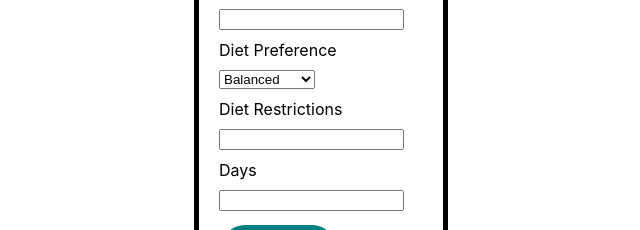
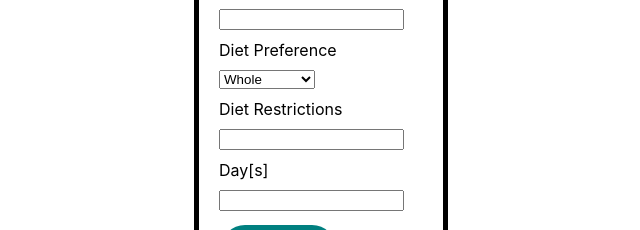
Before and after one commit to cjtakhar/nomnom, a React (Create React App) app: page / in a window 1280 px wide. Shown: the part 236-466 px from the top of the page, without its empty margins (319-959 px from the left). Built offline with nearby package versions, Linux system fonts and the light colour scheme.

Commit message:
update 0.1

```diff
--- a/src/App.css
+++ b/src/App.css
@@ -1,14 +1,5 @@
 body {
   margin: 0 auto;
-}
-
-.main-container {
-  display: flex;
-  justify-content: center;
-  align-items: center;
-  height: 100vh;
-  width: 100vw;
-  text-align: center;
 }
 
 .first-container {
@@ -50,3 +41,24 @@ form label, form input, form select {
   cursor: pointer;
   border-radius: 25px;
 }
+
+/* For devices with screen width between 320px and 767px, such as iPhone */
+@media (min-width: 320px) and (max-width: 767px) {
+  .first-container {
+    width: 90%;
+  }
+}
+
+/* For devices with screen width between 768px and 1023px, such as iPad */
+@media (min-width: 768px) and (max-width: 1023px) {
+  .first-container {
+    width: 70%;
+  }
+}
+
+/* For devices with screen width of 1024px or larger, such as large desktop screens */
+@media (min-width: 1024px) {
+  .first-container {
+    width: 50%;
+  }
+}
--- a/src/components/dash.jsx
+++ b/src/components/dash.jsx
@@ -2,7 +2,7 @@ import MealPlanner from './mealplanner';
 
 const Dash = () => {
     return (
-            <div clasName="main-container">
+            <div className="main-container">
                 <div>
                     <h1 className="title">nom nom.</h1>
                 </div>
--- a/src/components/mealplanner.jsx
+++ b/src/components/mealplanner.jsx
@@ -1,41 +1,42 @@
-import React, { useState } from 'react';
+import React, { useState, useEffect } from 'react';
+import axios from 'axios';
 
-const Form = ({ targetCals, setTargetCals, dietPreference, setDietPreference, dietRestrictions, setDietRestrictions, days, setDays, handleSubmit }) => {
+const Form = ({ targetCalories, setTargetCalories, exclude, setExclude, diet, setDiet, timeFrame, setTimeFrame, handleSubmit }) => {
     return (
         <form onSubmit={handleSubmit}>
             <label>Target Calories</label>
             <input
                 type="number"
-                id="targetCals"
-                value={targetCals}
-                onChange={(e) => setTargetCals(e.target.value)}
+                id="targetCalories"
+                value={targetCalories}
+                onChange={(e) => setTargetCalories(e.target.value)}
             />
             <label>Diet Preference</label>
             <select
                 id="dietPreference"
-                value={dietPreference}
-                onChange={(e) => setDietPreference(e.target.value)}
+                value={diet}
+                onChange={(e) => setDiet(e.target.value)}
             >
-                <option value="Balanced">Balanced</option>
+                <option value="Whole">Whole</option>
                 <option value="Vegetarian">Vegetarian</option>
                 <option value="Vegan">Vegan</option>
-                <option value="Keto">Keto</option>
+                <option value="Ketogenic">Keto</option>
                 <option value="Paleo">Paleo</option>
-                <option value="High Protein">High Protein</option>
+                <option value="Primal">High Protein</option>
             </select>
             <label>Diet Restrictions</label>
             <input
                 type="text"
-                id="dietRestrictions"
-                value={dietRestrictions}
-                onChange={(e) => setDietRestrictions(e.target.value)}
+                id="diet"
+                value={exclude}
+                onChange={(e) => setExclude(e.target.value)}
             />
-            <label>Days</label>
+            <label>Day[s]</label>
             <input
                 type="number"
-                id="days"
-                value={days}
-                onChange={(e) => setDays(e.target.value)}
+                id="timeFrame"
+                value={timeFrame}
+                onChange={(e) => setTimeFrame(e.target.value)}
             />
             <button className="btn" type="submit">Submit</button>
         </form>
@@ -43,14 +44,26 @@ const Form = ({ targetCals, setTargetCals, dietPreference, setDietPreference, di
 }
 
 const MealPlanner = () => {
-    const [targetCals, setTargetCals] = useState('');
-    const [dietPreference, setDietPreference] = useState('Balanced');
-    const [dietRestrictions, setDietRestrictions] = useState('');
-    const [days, setDays] = useState('');
+    const [targetCalories, setTargetCalories] = useState('');
+    const [exclude, setExclude] = useState('');
+    const [diet, setDiet] = useState('Balanced');
+    const [timeFrame, setTimeFrame] = useState('');
+    const [data, setData] = useState(null);
 
     const handleSubmit = (e) => {
         e.preventDefault();
-        console.log(targetCals, dietPreference, dietRestrictions, days);
+        axios.post('https://api.spoonacular.com/mealplanner/generate', {
+            targetCalories: targetCalories,
+            exclude: exclude,
+            diet: diet,
+            timeFrame: timeFrame
+        })
+            .then(res => {
+                setData(res.data);
+            })
+            .catch(err => {
+                console.error(err)
+            })
     }
 
     return (
@@ -58,16 +71,19 @@ const MealPlanner = () => {
             <div className="mp-container">
                 <h1 className="meal-planner-title">Meal Planner</h1>
                 <Form
-                    targetCals={targetCals}
-                    setTargetCals={setTargetCals}
-                    dietPreference={dietPreference}
-                    setDietPreference={setDietPreference}
-                    dietRestrictions={dietRestrictions}
-                    setDietRestrictions={setDietRestrictions}
-                    days={days}
-                    setDays={setDays}
+                    targetCalories={targetCalories}
+                    setTargetCalories={setTargetCalories}
+                    exclude={exclude}
+                    setExclude={setExclude}
+                    diet={diet}
+                    setDiet={setDiet}
+                    timeFrame={timeFrame}
+                    setTimeFrame={setTimeFrame}
                     handleSubmit={handleSubmit}
                 />
+                {data && (
+                    <pre>{JSON.stringify(data, null, 2)}</pre>
+                )}
             </div>
         </div>
     );
```
